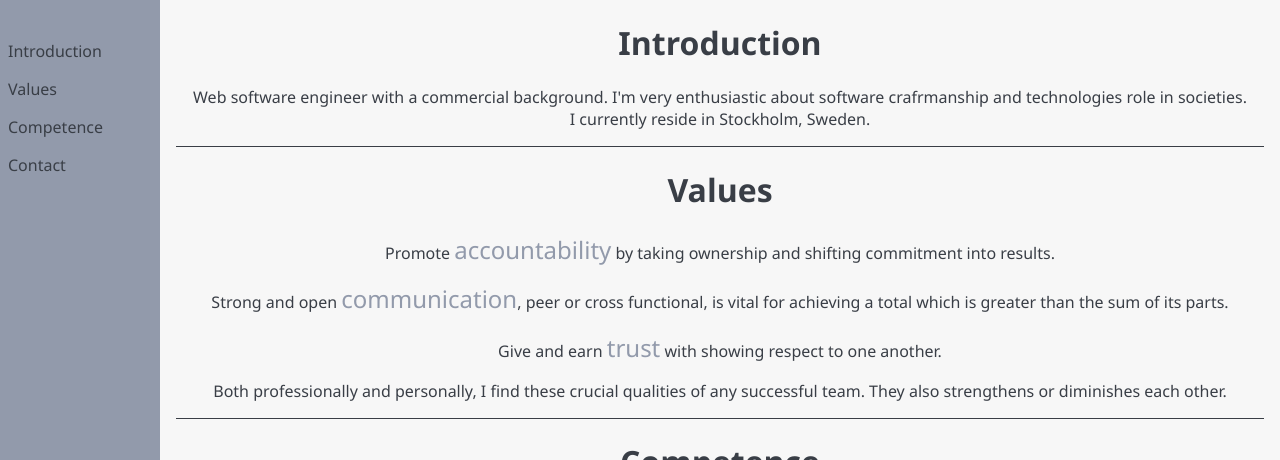
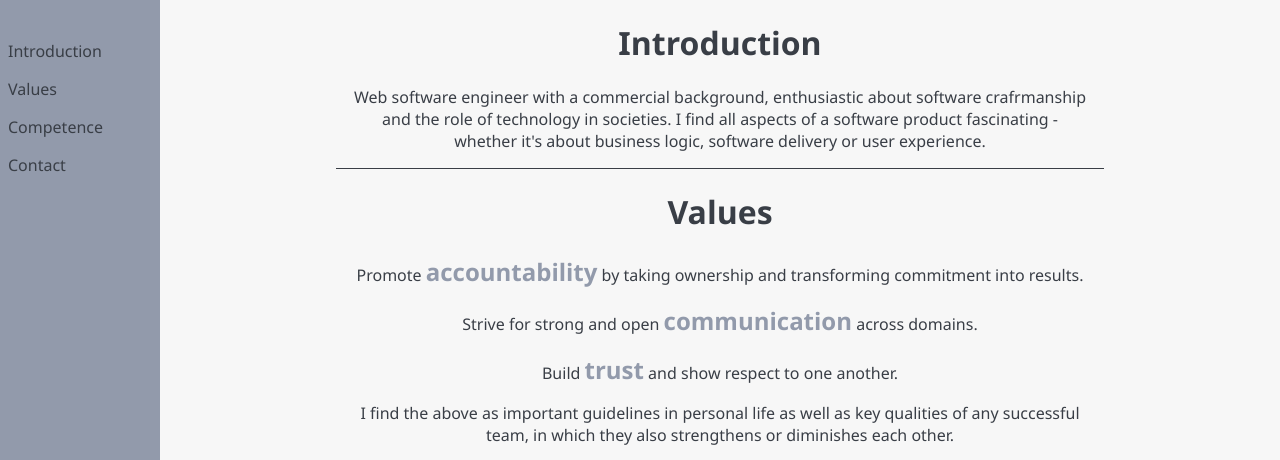
Before and after one commit to s1gkill/about-me, a website: page src/template.html in a window 1280 px wide. Shown: the top 460 px of the page. Drawn offline with Linux system fonts and the light colour scheme.

Commit message:
Update content

```diff
--- a/src/styles.css
+++ b/src/styles.css
@@ -27,7 +27,7 @@ nav a:hover {
 }
 
 .main {
-    margin-left: 10rem;
+    margin: 0 10rem 0 20rem;
     text-align: center;
     display: flex;
     flex-direction: column;
@@ -99,6 +99,7 @@ figcaption span:after {
 .logos {
     display: flex;
     align-items: center;
+    justify-content: center;
 }
 
 .logos a {
@@ -114,8 +115,7 @@ figcaption span:after {
         justify-content: center;
     }
     .main {
-        margin-top: 4rem;
-        margin-left: 0;
+        margin: 4rem 0 0 0;
     }
     .pie-chart figcaption {
         font-size: 0.5rem;
--- a/src/template.html
+++ b/src/template.html
@@ -23,28 +23,27 @@
         <div id="introduction">
             <h1>Introduction</h1>
             <p>
-                Web software engineer with a commercial background. I'm very enthusiastic about
-                software crafrmanship and technologies role in societies.
-                I currently reside in Stockholm, Sweden.
+                Web software engineer with a commercial background, enthusiastic about
+                software crafrmanship and the role of technology in societies. I find all
+                aspects of a software product fascinating - whether it's about
+                business logic, software delivery or user experience.
             </p>
         </div>
         <div id="values">
             <h1>Values</h1>
             <p>
-                Promote <span id="value">accountability</span> by taking ownership and shifting
+                Promote <b><span id="value">accountability</span></b> by taking ownership and transforming
                 commitment into results.
             </p>
             <p>
-                Strong and open <span id="value">communication</span>, peer or
-                cross functional, is vital for achieving a total which is greater than the sum of
-                its parts.
+                Strive for strong and open <b><span id="value">communication</span></b> across domains.
             </p>
             <p>
-                Give and earn <span id="value">trust</span> with showing respect to one another.
+                Build <b><span id="value">trust</span></b> and show respect to one another.
             </p>
             <p>
-                Both professionally and personally, I find these crucial qualities
-                of any successful team. They also strengthens or diminishes each other.
+                I find the above as important guidelines in personal life as well as
+                key qualities of any successful team, in which they also strengthens or diminishes each other.
             </p>
         </div>
         <div id="competence">
```
